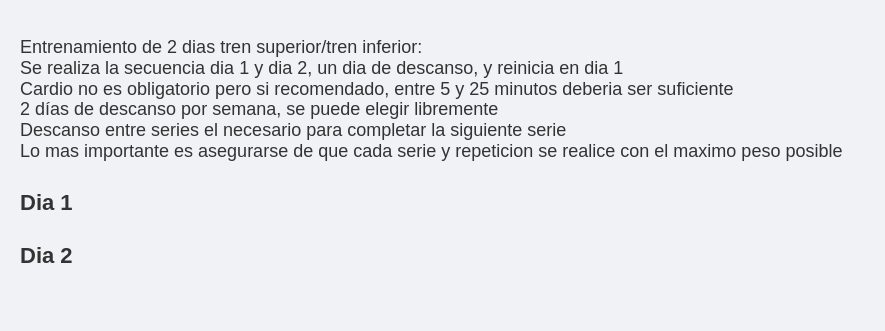
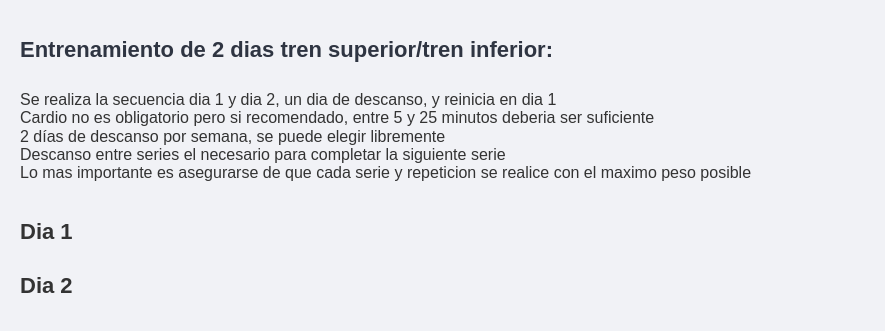
Before and after one commit to julioccv13/entrenamiento_1, a plain HTML site: page index.html in a window 1280 px wide. Shown: the part 121-452 px from the top of the page, without its empty margins (0-885 px from the left). Drawn offline with nearby package versions, Linux system fonts and the light colour scheme.

Commit message:
quick update

```diff
--- a/index.html
+++ b/index.html
@@ -57,7 +57,8 @@
 
   <!-- Paragraph and subtitle links section -->
   <div class="subtitle-section">
-    <p>Entrenamiento de 2 dias tren superior/tren inferior:<br>
+    <h2>Entrenamiento de 2 dias tren superior/tren inferior:</h2>
+    <br>
       Se realiza la secuencia dia 1 y dia 2, un dia de descanso, y reinicia en dia 1<br>
       Cardio no es obligatorio pero si recomendado, entre 5 y 25 minutos deberia ser suficiente<br>
       2 días de descanso por semana, se puede elegir libremente<br>
```
